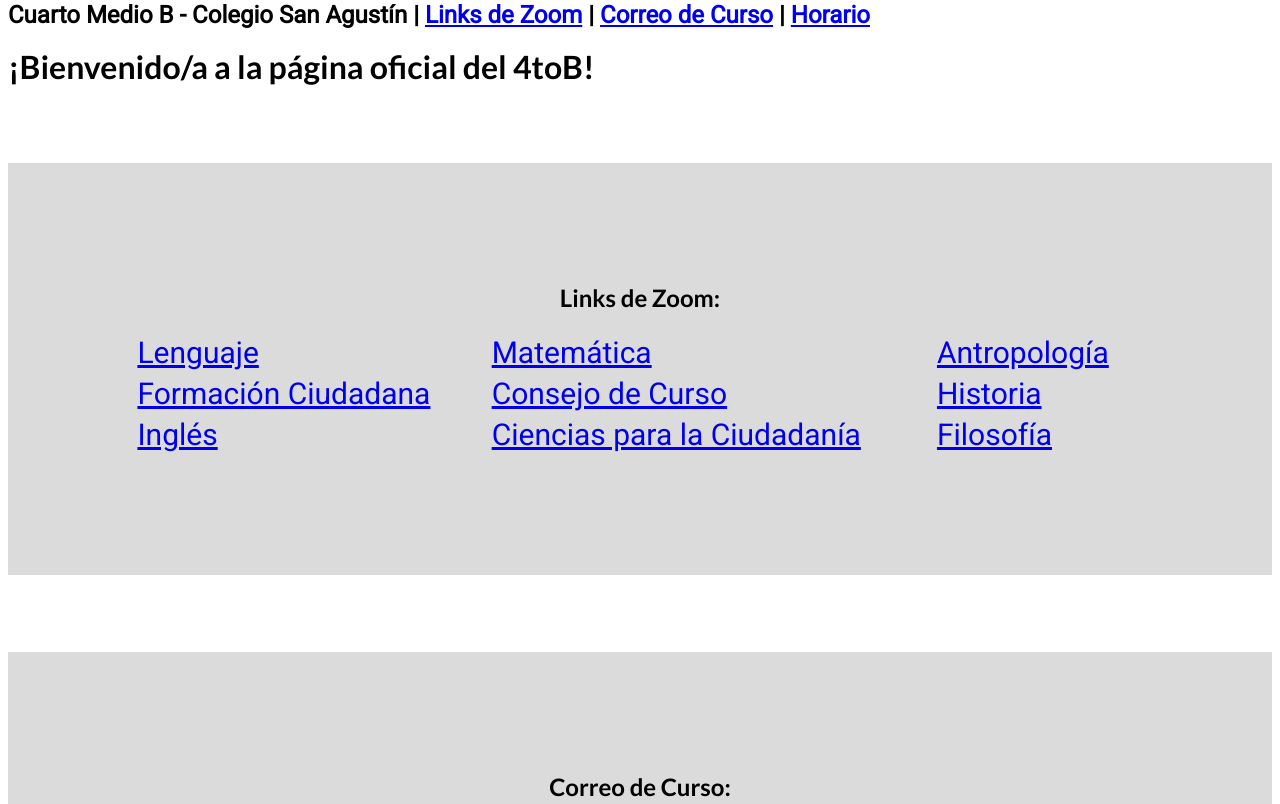
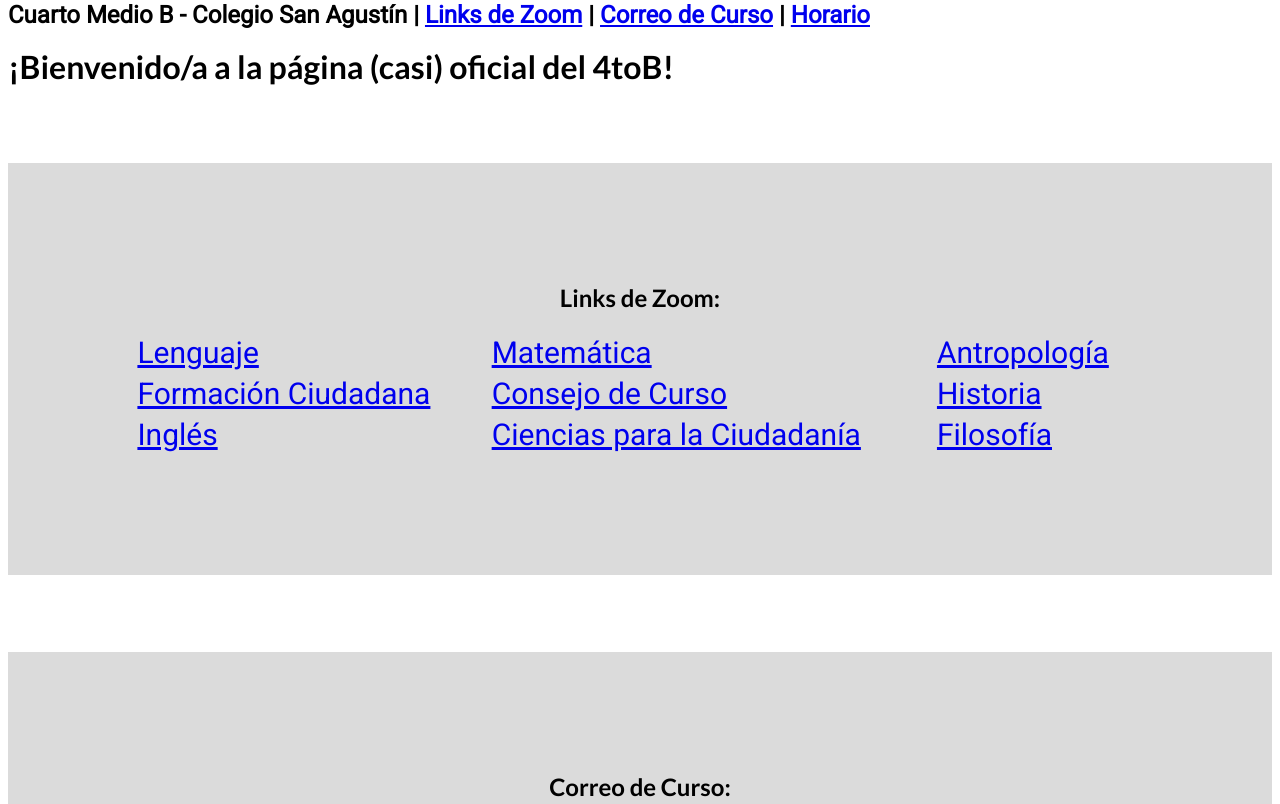
Before and after one commit to zusmoshijiku/cuartobe, a plain HTML site: page index.html in a window 1280 px wide. Shown: the top 804 px of the page. Drawn offline with Linux system fonts and the light colour scheme.

Commit message:
Update index.html

```diff
--- a/index.html
+++ b/index.html
@@ -25,7 +25,7 @@
     </nav>
 </br>
 
-    <h1>¡Bienvenido/a a la p&aacute;gina oficial del 4toB!</h1>
+    <h1>¡Bienvenido/a a la p&aacute;gina (casi) oficial del 4toB!</h1>
 
     <div class="info" id="zoom">
         <h2>Links de Zoom:</h2>
```
